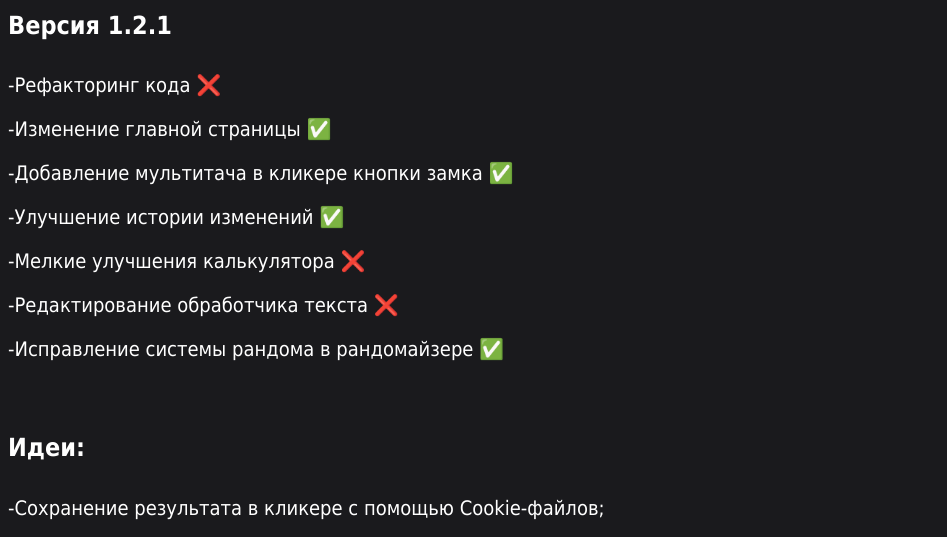
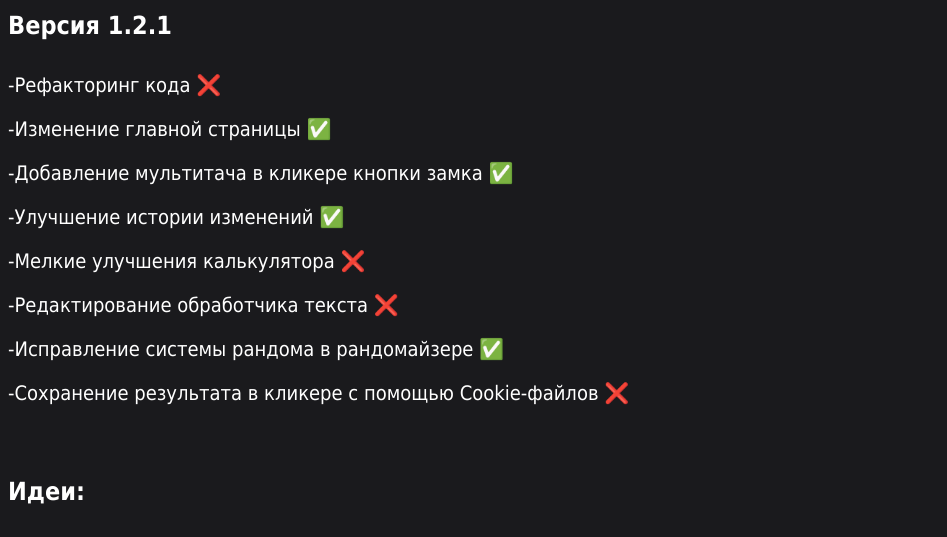
Before and after one commit to Miroshkin0207/miroshkin, a plain HTML site: page history-of-changes/index.html in a window 1280 px wide. Shown: the part 237-774 px from the top of the page, without its empty margins (0-947 px from the left). Drawn offline with Linux system fonts and the light colour scheme.

Commit message:
Перенёс пункт в истории изменений

```diff
--- a/history-of-changes/index.html
+++ b/history-of-changes/index.html
@@ -21,10 +21,10 @@
         <p>-Мелкие улучшения калькулятора ❌</p>
         <p>-Редактирование обработчика текста ❌</p>
         <p>-Исправление системы рандома в рандомайзере ✅</p>
+        <p>-Сохранение результата в кликере с помощью Cookie-файлов ❌</p>
         <br>
 
         <h4>Идеи:</h4>
-        <p>-Сохранение результата в кликере с помощью Cookie-файлов;</p>
         <p>-Улучшение доступности сайта (поиск по ключевым словам, картинка и т. п.);</p>
         <p>-Анимация на главной странице;</p>
         <p>-Изменение структуры главной страницы;</p>
```
